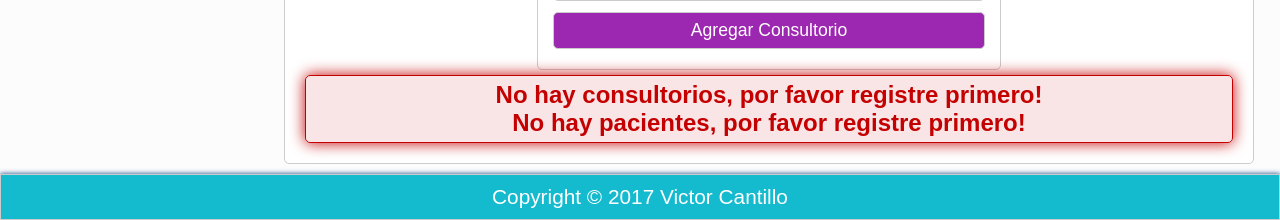
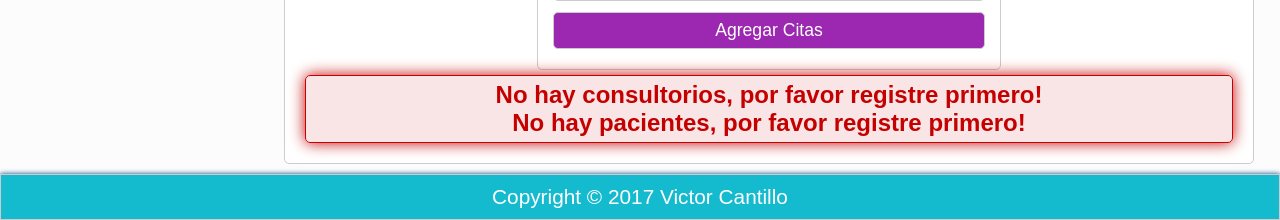
Before and after one commit to Mandosh22/sistemaClinica, a PHP site: page /vista/agregarcitas_vista.php in a window 1280 px wide. Shown: the part 684-904 px from the top of the page. Run offline with PHP 8.4, Linux system fonts and the light colour scheme; data comes from the database, SQL or seed files in the repository; data that the repository does not hold is empty; some libraries are stand-ins or nearby versions; some web fonts are replaced.

Commit message:
Buton Malo

```diff
--- a/vista/agregarcitas_vista.php
+++ b/vista/agregarcitas_vista.php
@@ -67,7 +67,7 @@
                         </select>
                         <label>Observaciones:</label>
                         <textarea placeholder="Observacion:" name="observaciones"></textarea>
-						<input type="submit" name="enviar" value="Agregar Consultorio">
+						<input type="submit" name="enviar" value="Agregar Citas">
 					</form>
 						<?php  if(!empty($mensaje)): ?>
 							<ul>
```
